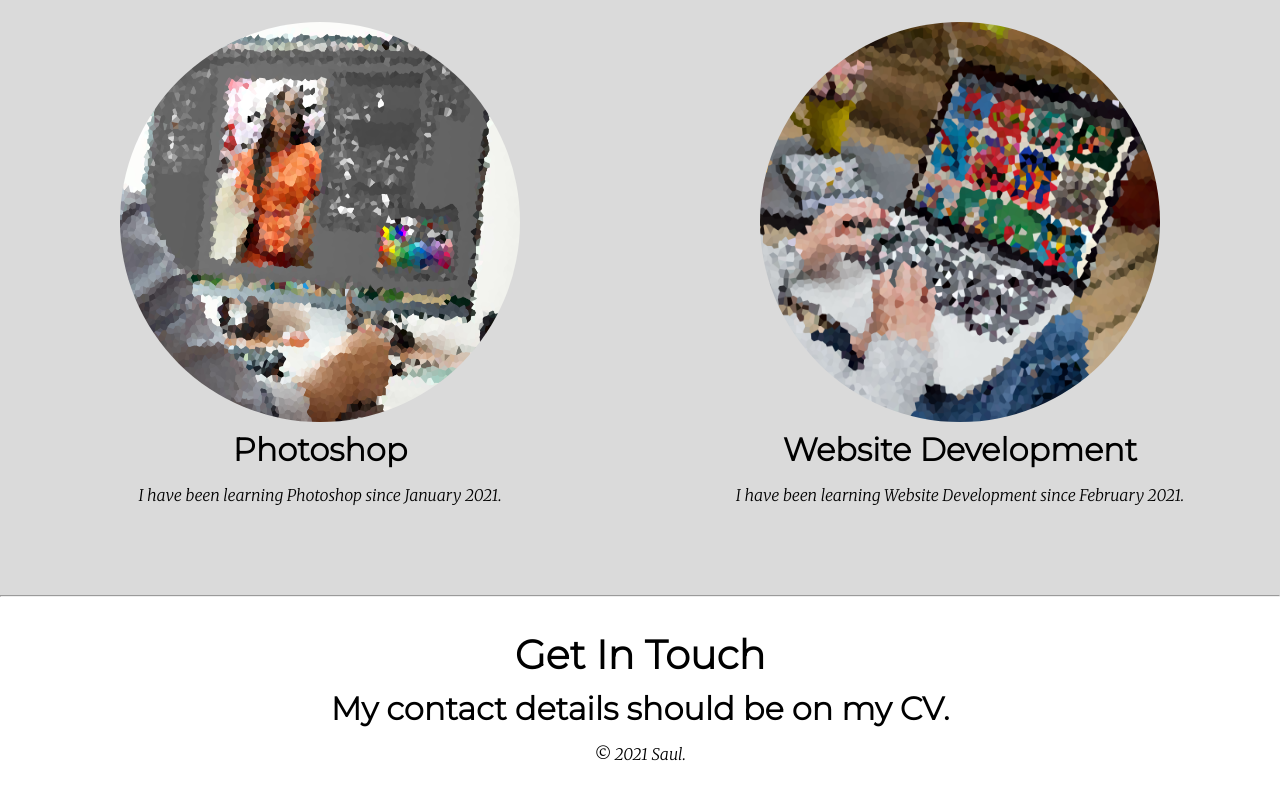
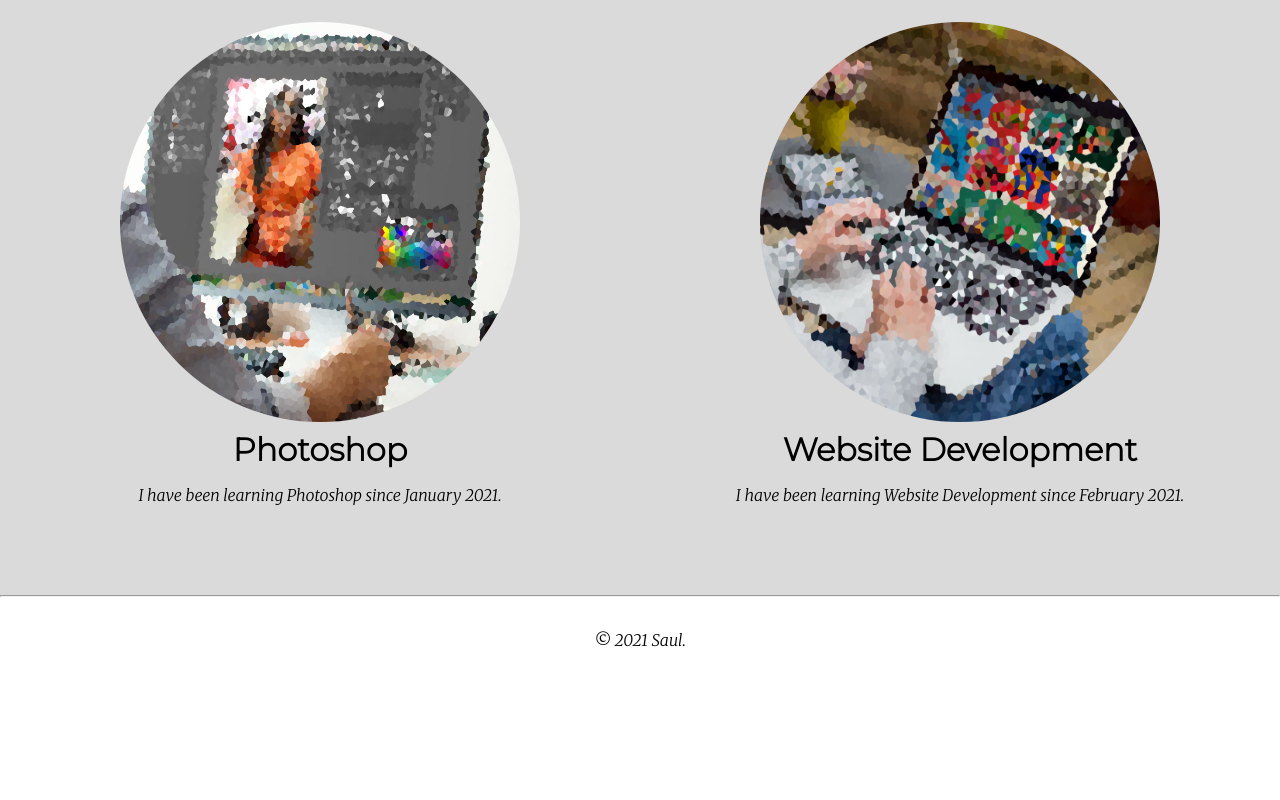
Before and after one commit to SaulB12345/Personal-Website, a plain HTML site: page index.html in a window 1280 px wide. Shown: the part 2064-2864 px from the top of the page. After the commit the page ends 2784 px from the top, so only its background shows below. Drawn offline with Linux system fonts and the light colour scheme.

Commit message:
Update index.html

```diff
--- a/index.html
+++ b/index.html
@@ -95,8 +95,8 @@
 
 
          <div class="contact-me">
-            <h2>Get In Touch</h2>
-            <h3>My contact details should be on my CV.</h3>
+            <h2></h2>
+            <h3></h3>
 <!--            <p>I hope you liked this website!</p>-->
              <p>© 2021 Saul.</p>
 <!--            <a class="btn" href="mailto:name@email.com">CONTACT ME</a>-->
```
